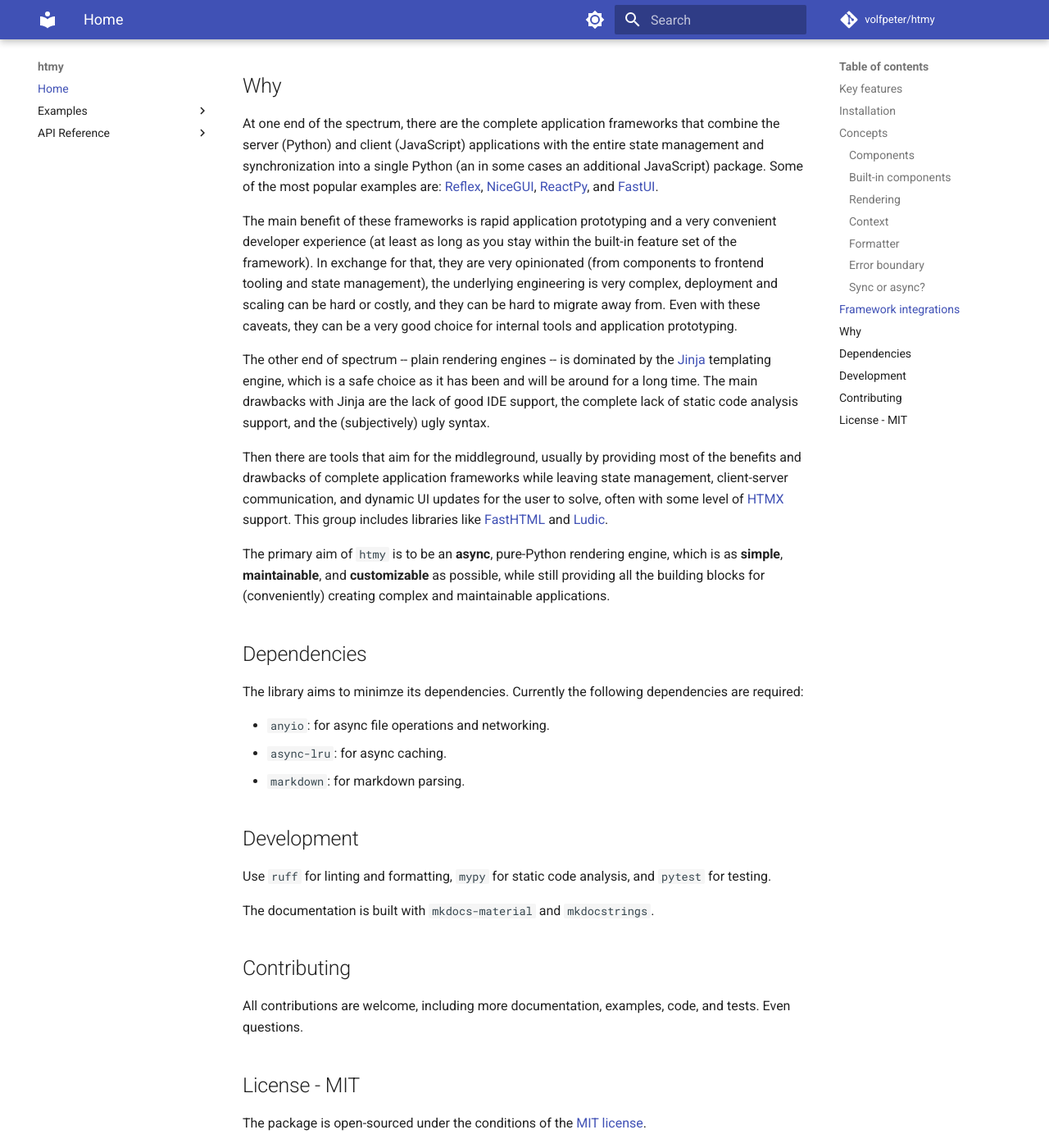
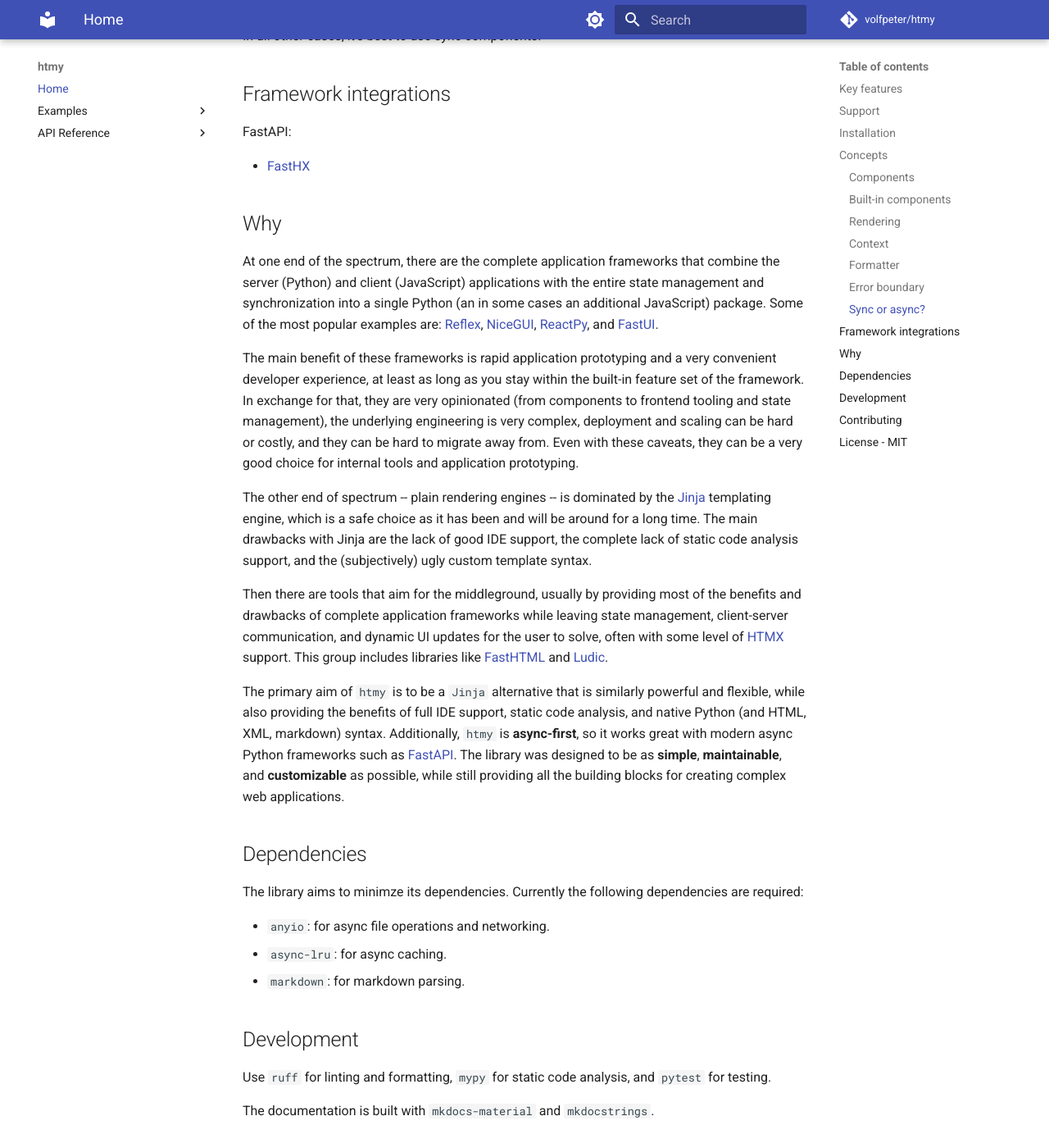
Before and after one commit to volfpeter/htmy, an MkDocs documentation site: the page built from docs/index.md, in a window 1280 px wide and 1400 px high, scrolled down 7398 px. Shown: the whole window at 82% size. Built offline with MkDocs 1.6.1 and Material for MkDocs 9.7.7, drawn with Linux system fonts in a browser that asks for light colours; comment, search, counter and statistics services are not loaded; some of the changed text lies outside the part shown.

Commit message:
doc: some minor documentation improvements

```diff
--- a/docs/index.md
+++ b/docs/index.md
@@ -17,7 +17,7 @@
 - **Powerful**, React-like **context support**, so you can avoid prop-drilling.
 - Sync and async **function components** with **decorator syntax**.
 - All baseline **HTML** tags built-in.
-- Support for **native HTML/XML** documents with dynamic formatting and **slot rendering**.
+- Support for **native HTML/XML** documents with dynamic formatting and **slot rendering**, **without custom syntax**.
 - **Markdown** support with tools for customization.
 - Async, JSON based **internationalization**.
 - Built-in, easy to use `ErrorBoundary` component for graceful error handling.
@@ -25,6 +25,10 @@
 - Everything is **easily customizable**, from the rendering engine to components, formatting and context management.
 - Automatic and customizable **property-name conversion** from snake case to kebab case.
 - **Fully-typed**.
+
+## Support
+
+Consider supporting the development and maintenance of the project through [sponsoring](https://buymeacoffee.com/volfpeter), or reach out for [consulting](https://www.volfp.com/contact?subject=Consulting%20-%20HTMY) so you can get the most out of the library.
 
 ## Installation
 
@@ -287,13 +291,13 @@
 
 At one end of the spectrum, there are the complete application frameworks that combine the server (Python) and client (JavaScript) applications with the entire state management and synchronization into a single Python (an in some cases an additional JavaScript) package. Some of the most popular examples are: [Reflex](https://github.com/reflex-dev/reflex), [NiceGUI](https://github.com/zauberzeug/nicegui/), [ReactPy](https://github.com/reactive-python/reactpy), and [FastUI](https://github.com/pydantic/FastUI).
 
-The main benefit of these frameworks is rapid application prototyping and a very convenient developer experience (at least as long as you stay within the built-in feature set of the framework). In exchange for that, they are very opinionated (from components to frontend tooling and state management), the underlying engineering is very complex, deployment and scaling can be hard or costly, and they can be hard to migrate away from. Even with these caveats, they can be a very good choice for internal tools and application prototyping.
+The main benefit of these frameworks is rapid application prototyping and a very convenient developer experience, at least as long as you stay within the built-in feature set of the framework. In exchange for that, they are very opinionated (from components to frontend tooling and state management), the underlying engineering is very complex, deployment and scaling can be hard or costly, and they can be hard to migrate away from. Even with these caveats, they can be a very good choice for internal tools and application prototyping.
 
-The other end of spectrum -- plain rendering engines -- is dominated by the [Jinja](https://jinja.palletsprojects.com) templating engine, which is a safe choice as it has been and will be around for a long time. The main drawbacks with Jinja are the lack of good IDE support, the complete lack of static code analysis support, and the (subjectively) ugly syntax.
+The other end of spectrum -- plain rendering engines -- is dominated by the [Jinja](https://jinja.palletsprojects.com) templating engine, which is a safe choice as it has been and will be around for a long time. The main drawbacks with Jinja are the lack of good IDE support, the complete lack of static code analysis support, and the (subjectively) ugly custom template syntax.
 
 Then there are tools that aim for the middleground, usually by providing most of the benefits and drawbacks of complete application frameworks while leaving state management, client-server communication, and dynamic UI updates for the user to solve, often with some level of [HTMX](https://htmx.org/) support. This group includes libraries like [FastHTML](https://github.com/answerdotai/fasthtml) and [Ludic](https://github.com/getludic/ludic).
 
-The primary aim of `htmy` is to be an **async**, pure-Python rendering engine, which is as **simple**, **maintainable**, and **customizable** as possible, while still providing all the building blocks for (conveniently) creating complex and maintainable applications.
+The primary aim of `htmy` is to be a `Jinja` alternative that is similarly powerful and flexible, while also providing the benefits of full IDE support, static code analysis, and native Python (and HTML, XML, markdown) syntax. Additionally, `htmy` is **async-first**, so it works great with modern async Python frameworks such as [FastAPI](https://fastapi.tiangolo.com). The library was designed to be as **simple**, **maintainable**, and **customizable** as possible, while still providing all the building blocks for creating complex web applications.
 
 ## Dependencies
 
@@ -311,7 +315,13 @@
 
 ## Contributing
 
-All contributions are welcome, including more documentation, examples, code, and tests. Even questions.
+We welcome contributions from the community to help improve the project! Whether you're an experienced developer or just starting out, there are many ways you can contribute:
+
+- **Discuss**: Join our [Discussion Board](https://github.com/volfpeter/htmy/discussions) to ask questions, share ideas, provide feedback, and engage with the community.
+- **Document**: Help improve the documentation by fixing typos, adding examples, and updating guides to make it easier for others to use the project.
+- **Develop**: Prototype requested features or pick up issues from the issue tracker.
+- **Share**: Share your own project by adding a link to it in the documentation, helping others discover and benefit from your work.
+- **Test**: Write tests to improve coverage and enhance reliability.
 
 ## License - MIT
 
```
Also changed, not shown: README.md (+15 -5 lines).
